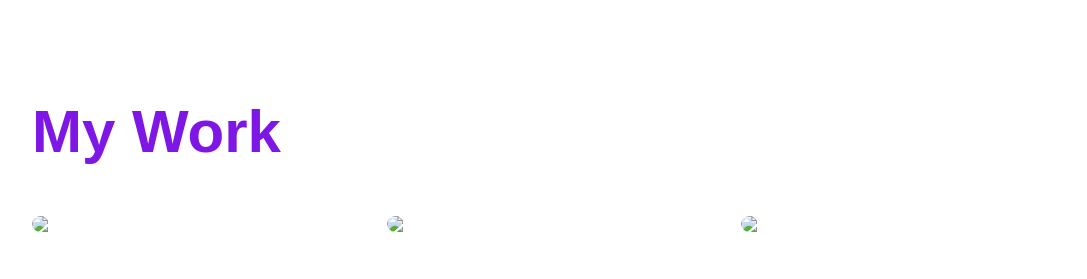
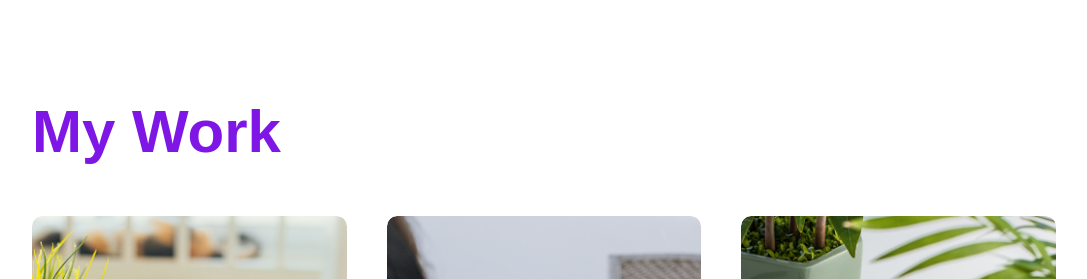
Before and after one commit to Shantanusingha-10/profile, a plain HTML site: page index.html in a window 1280 px wide. Shown: the part 1581-1860 px from the top of the page, without its empty margins (96-1183 px from the left). Drawn offline with Linux system fonts and the light colour scheme.

Commit message:
Update index.html

```diff
--- a/index.html
+++ b/index.html
@@ -40,7 +40,7 @@
         <div class="container">
             <div class="row">
                 <div class="about-col-1">
-                    <img src="images/shan.jpg">
+                    <img src="shan.jpg">
                 </div>
                 <div class="about-col-2">
                     <h1 class="sub-title">About Me</h1>
@@ -120,7 +120,7 @@
             <h1 class="sub-title">My Work</h1>
             <div class="work-list">
                 <div class="work">
-                    <img src="images/work-1.png">
+                    <img src="work-1.png">
                     <div class="layer">
                         <h3>Web Development </h3>
                         <p>
@@ -135,7 +135,7 @@
                     </div>
                 </div>
                 <div class="work">
-                    <img src="images/work-2.png">
+                    <img src="work-2.png">
                     <div class="layer">
                         <h3>Interactive Applications and Games</h3>
                         <p>
@@ -149,7 +149,7 @@
                     </div>
                 </div>
                 <div class="work">
-                    <img src="images/work-3.png">
+                    <img src="work-3.png">
                     <div class="layer">
                         <h3>Utility and Productivity Tools
                         </h3>
@@ -187,7 +187,7 @@
                         <a href="https://x.com/Shantanu_10_?t=qQyatuBAWcPq3fpvH_YsHw&s=09"><i
                                 class="fa-brands fa-x-twitter"></i></a>
                     </div>
-                    <a href="images/shantanu_Singaha_resume.pdf" class="btn btn2">Download CV</a>
+                    <a href="shantanu_Singaha_resume.pdf" class="btn btn2">Download CV</a>
                 </div>
                 <div class="contact-right">
                     <form name='submit-to-google-sheet'>
```
